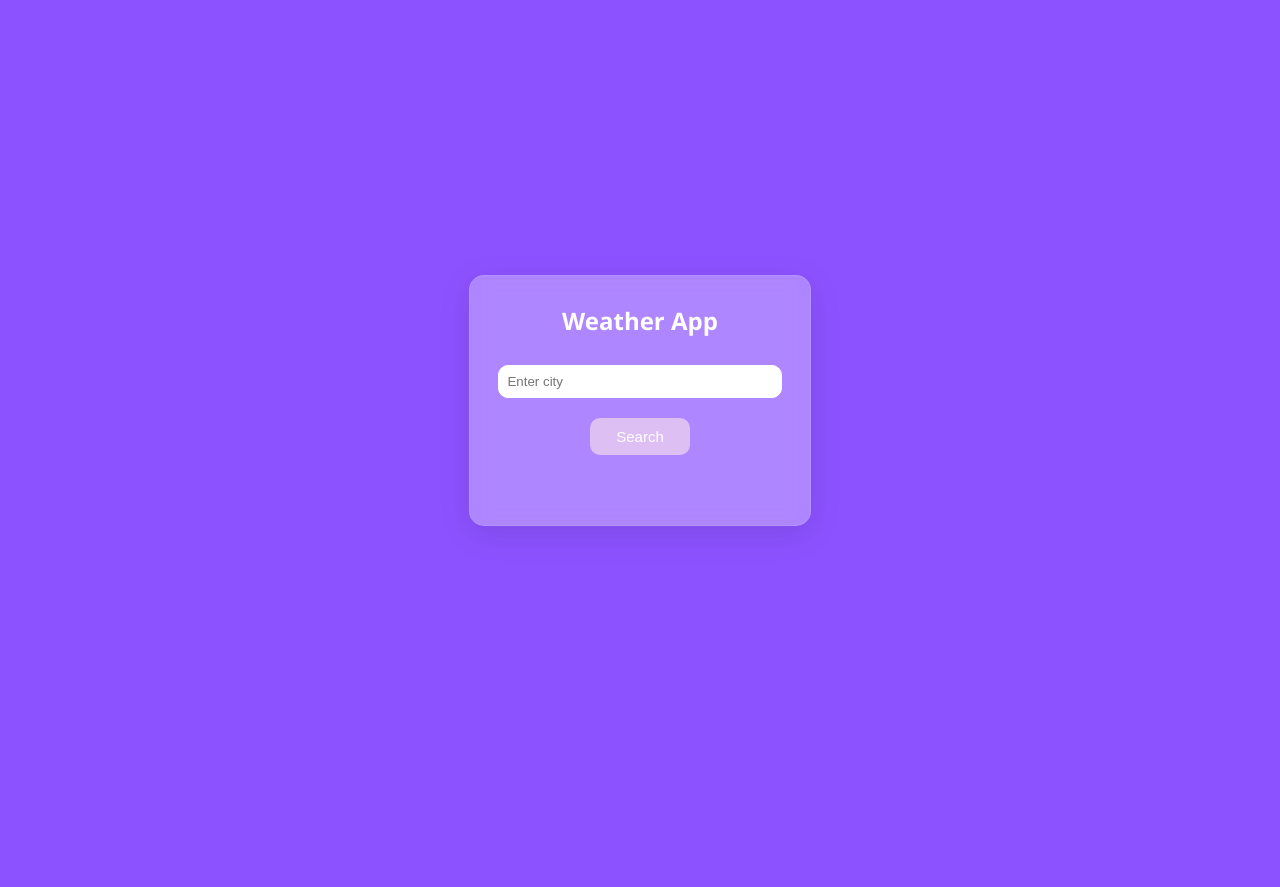
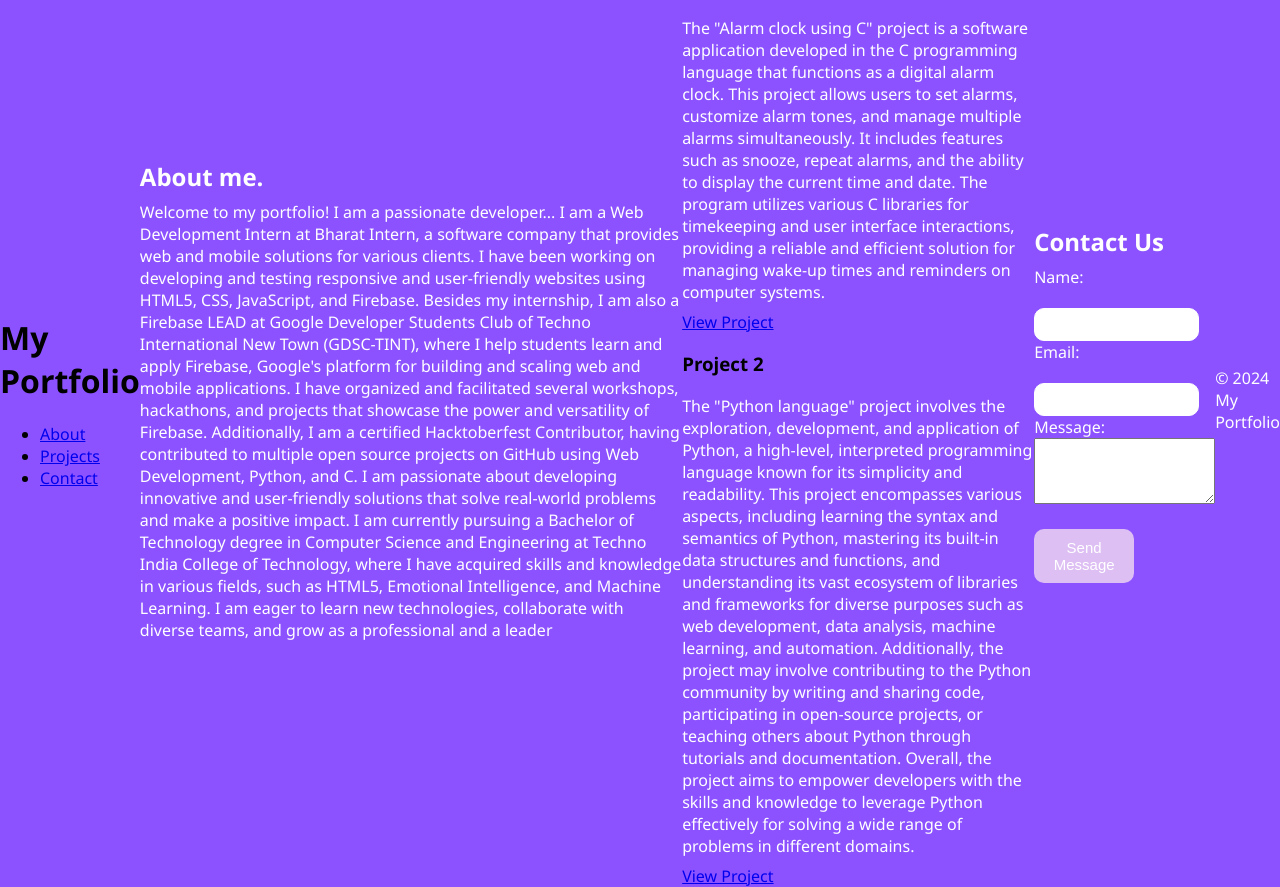
Before and after one commit to Kankanabhowmik/Task2_BharatIntern_Weather_website, a plain HTML site: page index.html in a window 1280 px wide. Before the commit the page ends 800 px from the top, so only its background shows below. Drawn offline with Linux system fonts and the light colour scheme.

Commit message:
Update index.html

```diff
--- a/index.html
+++ b/index.html
@@ -1,25 +1,69 @@
 <!DOCTYPE html>
 <html lang="en">
 <head>
-    <meta charset="UTF-8">
-    <meta name="viewport" content="width=device-width, initial-scale=1.0">
-    <title>Weather App</title>
-    <link rel="stylesheet" href="./style.css">
+
+  <meta charset="UTF-8">
+  <meta name="viewport" content="width=device-width, initial-scale=1.0">
+  <title>My Portfolio</title>
+  <link rel="stylesheet" href="style.css">
+  <link rel="stylesheet" href="script.js">
 </head>
 <body>
-    <div id="weather-container">
-        <h2>Weather App</h2>
-        <input type="text" id="city" placeholder="Enter city">
-        <button onclick="getWeather()">Search</button>
+  <header>
+    <h1>My Portfolio</h1>
+    <nav>
+      <ul>
+        <li><a href="https://www.linkedin.com/in/kankana-bhowmik-42a0bb228">About</a></li>
+        <li><a href="https://github.com/Kankanabhowmik">Projects</a></li>
+        <li><a href="mailto:kankanab908@gmail.com">Contact</a></li>
+      </ul>
+    </nav>
+  </header>
 
-        <img id="weather-icon" alt="Weather Icon">
+  <section id="about">
+    <h2>About me.</h2>
+    <p>Welcome to my portfolio! I am a passionate developer...
 
-        <div id="temp-div"></div>
+      I am a Web Development Intern at Bharat Intern, a software company that provides web and mobile solutions for various clients. I have been working on developing and testing responsive and user-friendly websites using HTML5, CSS, JavaScript, and Firebase.
 
-        <div id="weather-info"></div>
+      Besides my internship, I am also a Firebase LEAD at Google Developer Students Club of Techno International New Town (GDSC-TINT), where I help students learn and apply Firebase, Google's platform for building and scaling web and mobile applications. I have organized and facilitated several workshops, hackathons, and projects that showcase the power and versatility of Firebase. Additionally, I am a certified Hacktoberfest Contributor, having contributed to multiple open source projects on GitHub using Web Development, Python, and C.
 
-        <div id="hourly-forecast"></div>
+      I am passionate about developing innovative and user-friendly solutions that solve real-world problems and make a positive impact. I am currently pursuing a Bachelor of Technology degree in Computer Science and Engineering at Techno India College of Technology, where I have acquired skills and knowledge in various fields, such as HTML5, Emotional Intelligence, and Machine Learning. I am eager to learn new technologies, collaborate with diverse teams, and grow as a professional and a leader
+    </p>
+  </section>
+
+  <section id="project">
+    <h2>Projects</h2>
+    <div class="project">
+      <h3>Project 1</h3>
+      <p>The "Alarm clock using C" project is a software application developed in the C programming language that functions as a digital alarm clock. This project allows users to set alarms, customize alarm tones, and manage multiple alarms simultaneously. It includes features such as snooze, repeat alarms, and the ability to display the current time and date. The program utilizes various C libraries for timekeeping and user interface interactions, providing a reliable and efficient solution for managing wake-up times and reminders on computer systems.</p>
+      <a href="https://github.com/Kankanabhowmik/Alarm-clock-using-C">View Project</a>
     </div>
-    <script src="./script.js"></script>
+    <div class="project">
+      <h3>Project 2</h3>
+      <p>The "Python language" project involves the exploration, development, and application of Python, a high-level, interpreted programming language known for its simplicity and readability. This project encompasses various aspects, including learning the syntax and semantics of Python, mastering its built-in data structures and functions, and understanding its vast ecosystem of libraries and frameworks for diverse purposes such as web development, data analysis, machine learning, and automation. Additionally, the project may involve contributing to the Python community by writing and sharing code, participating in open-source projects, or teaching others about Python through tutorials and documentation. Overall, the project aims to empower developers with the skills and knowledge to leverage Python effectively for solving a wide range of problems in different domains.</p>
+      <a href="https://github.com/Kankanabhowmik/Python_Lang">View Project</a>
+    </div>
+    <!-- Add more projects here -->
+  </section>
+
+  <section id="contact">
+    <h2>Contact Us</h2>
+    <form action="#" method="post">
+      <label for="name">Name:</label>
+      <input type="text" id="name" name="name" required>
+      <label for="email">Email:</label>
+      <input type="email" id="email" name="email" required>
+      <label for="message">Message:</label>
+      <textarea id="message" name="message" rows="4" required></textarea>
+      <button type="submit">Send Message</button>
+    </form>
+  </section>
+
+  <footer>
+    <p>&copy; 2024 My Portfolio</p>
+  </footer>
+
+  <script src="script.js"></script>
 </body>
 </html>
```
